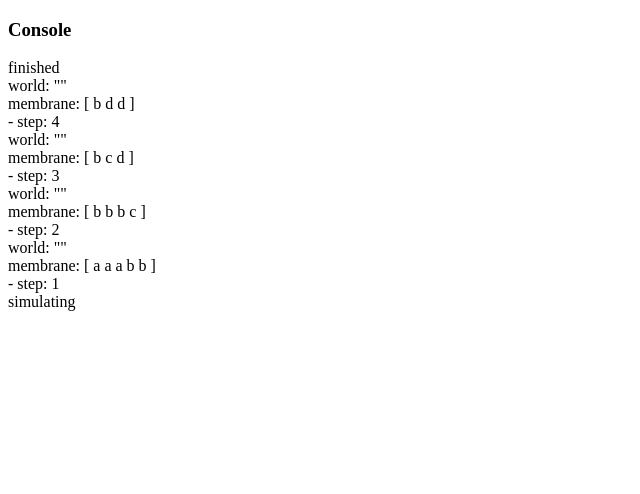
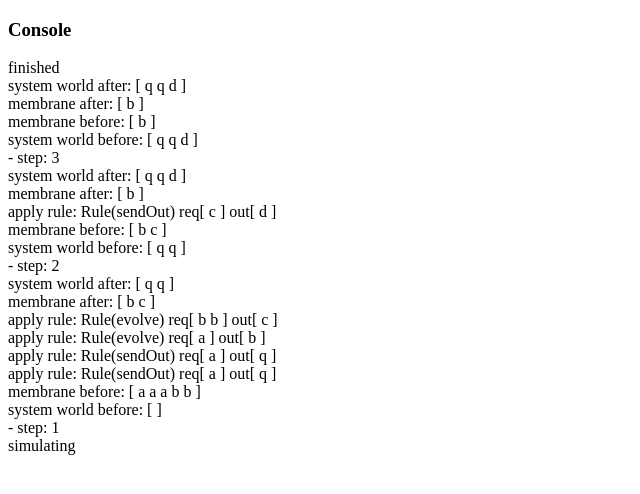
Before and after one commit to davidlukerice/membranejs, a website: page demos/1_basic_simulation.html in a window 1280 px wide. Shown: the whole page, without its empty margins (0-640 px from the left). Drawn offline with nearby package versions, Linux system fonts and the light colour scheme; files that its build step writes are made by us from their sources.

Commit message:
+ finished send-out rule + fix bug where rules were being applied when their associated symbols had already been transformed

```diff
--- a/demos/1_basic_simulation.html
+++ b/demos/1_basic_simulation.html
@@ -35,6 +35,11 @@
           type: Rule.Type.SEND_OUT,
           requirements:{'c':1},
           output:{'d':1}
+        }),
+        new Rule({
+          type: Rule.Type.SEND_OUT,
+          requirements:{'a':1},
+          output:{'q':1}
         })
         ]
       });
--- a/src/membrane.js
+++ b/src/membrane.js
@@ -12,7 +12,7 @@ MJS.log = function(msg) {
 var System = function(params) {
   _.assign(this, {
     membrane: null,
-    externalWorld: ''
+    world: {}
   }, params);
 };
 System.prototype.simulate = function(stepLimit) {
@@ -21,10 +21,24 @@ System.prototype.simulate = function(stepLimit) {
   MJS.log('simulating');
   for (var i=0; i<stepLimit && outCome; ++i) {
     MJS.log('- step: '+(i+1));
-    outCome = this.membrane.step(this.externalWorld);
-    MJS.log('world: '+JSON.stringify(this.externalWorld));
+    MJS.log('system world before: '+this.worldToString());
+    outCome = this.membrane.step(this.world);
+    MJS.log('system world after: '+this.worldToString());
   }
   MJS.log('finished');
+};
+System.prototype.worldToString = function () {
+  return setToString(this.world);
+};
+
+var Rule = function(params) {
+  _.assign(this, {
+    type: Rule.Type.EVOLVE,
+    requirements: {},
+    output: {},
+    charge: null,
+    label: null
+  }, params);
 };
 
 var Membrane = function(params) {
@@ -40,9 +54,12 @@ var Membrane = function(params) {
   }, params);
 };
 Membrane.prototype.step = function(externalWorld) {
-  var self = this;
+  var self = this,
+      anyRulesApplied = false;
   _.forEach(this.childrenMembranes, function(membrane) {
-    membrane.step(this.world);
+    // TODO: Handle sendOut returns
+    // TODO: Handle if anything was applied
+    var result = membrane.step(this.world);
   });
 
   // Get all the rules that can apply
@@ -53,18 +70,26 @@ Membrane.prototype.step = function(externalWorld) {
     });
   });
 
-  MJS.log('membrane: '+this.toString());
+  MJS.log('membrane before: '+this.toString());
 
-  // Simulate current brane
+  // Simulate applicable rules
   shuffle(applicableRules);
-  var anyRulesApplied = false;
+  var oldWorld = _.cloneDeep(this.world);
   _.forEach(applicableRules, function(rule) {
-    var applied = rule.applyRule(self.world);
-    if (applied)
+    var result = rule.applyRule(oldWorld, self.world);
+    if (_.isObject(result)) {
+      _.forEach(result, function(count, symbol) {
+        if (typeof externalWorld[symbol] === 'undefined')
+          externalWorld[symbol] = 0;
+        externalWorld[symbol]+=count;
+      });
+    }
+    if (result)
       anyRulesApplied = true;
   });
 
-  // TODO: Return {symbol:count} set if anything is sent out
+  MJS.log('membrane after: '+this.toString());
+
   // TODO: Return {dissolve: true} if membrane is disolved
   // TODO: Return true if had rules applied
   // otherwise return false
@@ -78,14 +103,7 @@ Membrane.prototype.toString = function() {
   return this.worldToString();
 };
 Membrane.prototype.worldToString = function () {
-  var chars = ['['];
-  _.forEach(this.world, function(count, symbol) {
-    _.times(count, function(){
-      chars.push(symbol);
-    });
-  });
-  chars.push(']');
-  return chars.join(' ');
+  return setToString(this.world);
 };
 
 var Rule = function(params) {
@@ -100,9 +118,10 @@ var Rule = function(params) {
 Rule.prototype.numberApplications = function(world) {
   var self = this,
       num = 0,
-      tempWorld = _.cloneDeep(world);
+      tempWorld = _.cloneDeep(world),
+      applied;
   do {
-    var applied = this.applyRule(tempWorld, false);
+    applied = this.applyRule(tempWorld);
     if (applied) {
       num+=1;
     }
@@ -112,20 +131,18 @@ Rule.prototype.numberApplications = function(world) {
 /**
  * Apply the rule to the given world. Only updates the world
  * if it can actually apply the rule
- * @param  {object} world {symbol:count,...}
- * @param  {bool} Should the output of the rule be added to the rule (default: true)
- * @return {bool} Whether the rule was applied or not
+ * @param  {object} oldWorld {symbol:count,...} world to decrement but not add to
+ * @param  {object} world {symbol:count,...} (optional) world to both decrement and add to
+ * @return {bool/object} Whether the rule was applied or not, or world set object if sending out
  */
-Rule.prototype.applyRule = function(world, addOutput) {
+Rule.prototype.applyRule = function(oldWorld, world) {
   var self = this,
-      applied = true;
-  if (typeof addOutput === 'undefined') {
-    addOutput = true;
-  }
+      applied = true,
+      sendOutSet = {};
 
   // First preprocess to check if all rules can apply
   _.forEach(self.requirements, function(count, symbol) {
-    if (typeof world[symbol] === 'undefined' || world[symbol] < count) {
+    if (typeof oldWorld[symbol] === 'undefined' || oldWorld[symbol] < count) {
       applied = false;
       return false;
     }
@@ -134,19 +151,33 @@ Rule.prototype.applyRule = function(world, addOutput) {
   // Then apply them all if possible
   if (applied) {
     _.forEach(self.requirements, function(count, symbol) {
-      world[symbol]-= count;
+      oldWorld[symbol]-= count;
+      if (world)
+        world[symbol]-= count;
     });
 
-    if (addOutput) {
-      _.forEach(self.output, function(count, symbol) {
-        if (typeof world[symbol] === 'undefined')
-          world[symbol] = 0;
-        world[symbol]+=count;
-      });
-    }
+    if (world)
+      MJS.log('apply rule: '+this.toString());
+
+    _.forEach(self.output, function(count, symbol) {
+      var w = world;
+      if (self.type === Rule.Type.SEND_OUT)
+        w = sendOutSet;
+
+      if (w && typeof w[symbol] === 'undefined')
+        w[symbol] = 0;
+      if (w)
+        w[symbol]+=count;
+    });
   }
 
+  if (_.keys(sendOutSet).length) {
+    return sendOutSet;
+  }
   return applied;
+};
+Rule.prototype.toString = function() {
+  return "Rule("+this.type+") req"+setToString(this.requirements)+' out'+setToString(this.output);
 };
 
 Rule.Type = {
@@ -165,3 +196,17 @@ function shuffle(o){ //v1.0
   for(var j, x, i = o.length; i; j = Math.floor(Math.random() * i), x = o[--i], o[i] = o[j], o[j] = x);
   return o;
 }
+
+/**
+ * @param {[type]} set {symbol:count,...}
+ */
+function setToString(set) {
+  var chars = ['['];
+  _.forEach(set, function(count, symbol) {
+    _.times(count, function(){
+      chars.push(symbol);
+    });
+  });
+  chars.push(']');
+  return chars.join(' ');
+}
```
Also changed, not shown: test/tests/ruleTests.js (+15 -7 lines).
